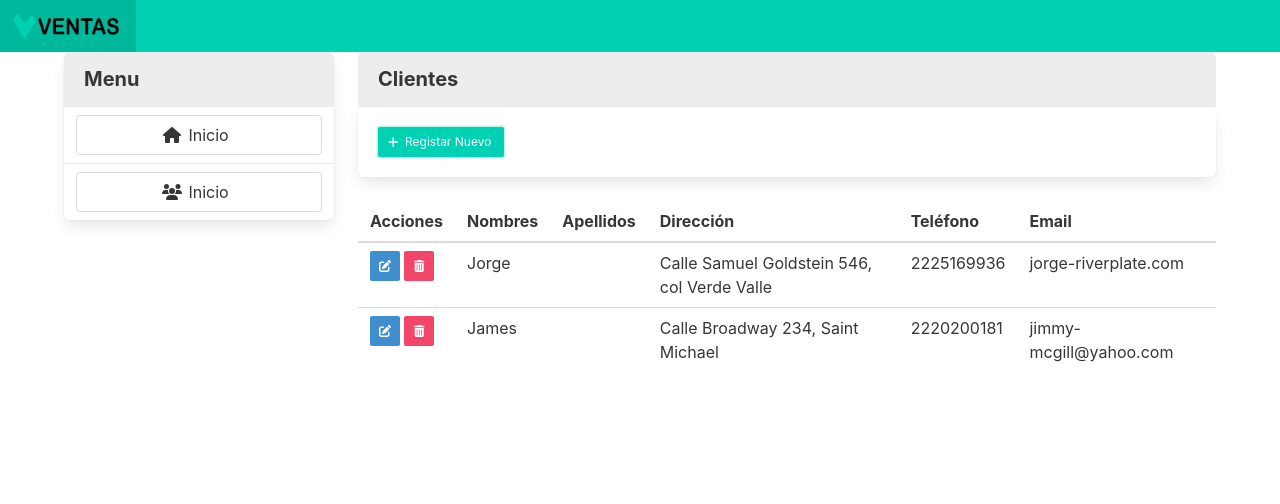
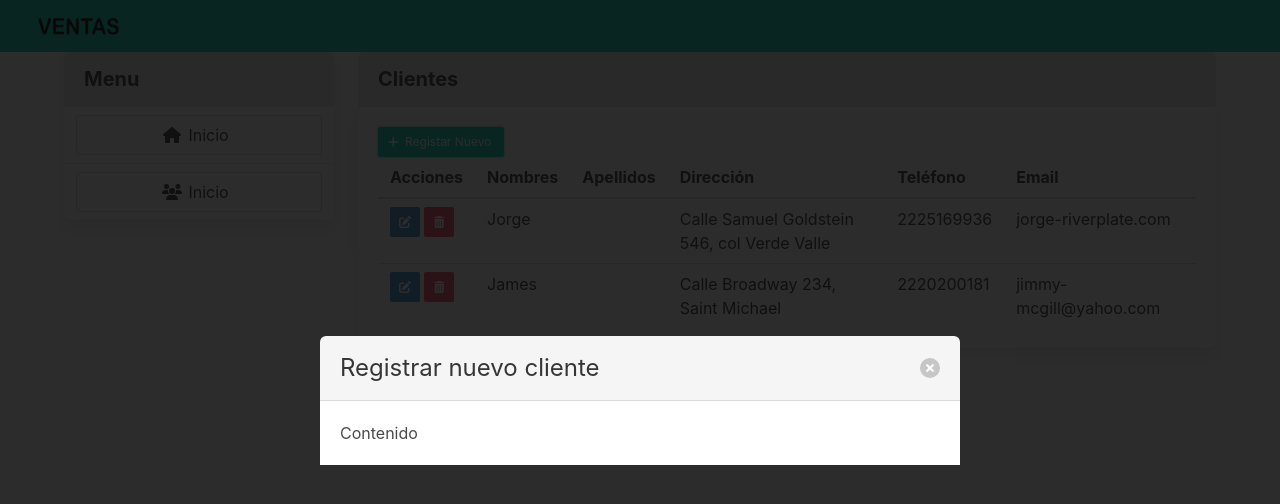
Before and after one commit to JorgeMeza93/frontend-app-ventas-react-spring, a React (Create React App) app: page /clientes in a window 1280 px wide. Both pictures are taken after a click on the button "Registar Nuevo". Shown: the top 504 px of the page. Built offline with nearby package versions, Linux system fonts and the light colour scheme.

Commit message:
Modal modificado correctamente

```diff
--- a/src/App.js
+++ b/src/App.js
@@ -4,16 +4,20 @@ import { BrowserRouter as Router, Routes, Route } from "react-router-dom";
 import Layout from "./components/Layout";
 import Home from "./components/pages/Home";
 import Clientes from "./components/pages/Clientes";
+import { ModalContextProvider } from "./components/context/ModalContext"
 
 function App() {
   return (
     <div className="App">
+      <ModalContextProvider>
         <Router>
           <Routes>
             <Route exact path="/" element={<Home/>} />
             <Route exact path="/clientes" element={<Clientes/>} />
           </Routes>
         </Router>
+      </ModalContextProvider>
+
     </div>
   );
 }
--- a/src/components/clientes/RowTablaCliente.jsx
+++ b/src/components/clientes/RowTablaCliente.jsx
@@ -1,9 +1,13 @@
 import React from 'react'
+import { useContext } from 'react';
+import { ModalContext } from '../context/ModalContext';
 
 const RowTablaCliente = ( {cliente} ) => {
+    const { showModal, modalTitle, setModalTitle, setShowModal} = useContext(ModalContext);
     const {nombre, apellidos, direccion, telefono, email} = cliente;
-    const modificarCliente = () => {
-        console.log("Modificando cliente");
+    const abrirModificarCliente = () => {
+        setModalTitle("Modificar cliente");
+        setShowModal(true);
     }
     const eliminarCliente = () => {
         console.log("Eliminando cliente");
@@ -14,7 +18,7 @@ const RowTablaCliente = ( {cliente} ) => {
             <button
                 className='button is-small is-info mr-1'
                 title='Modificar'
-                onClick={ () => modificarCliente() }
+                onClick={ () => abrirModificarCliente() }
                 >
                 <span className='icon is-email'>
                     <i className='fas fa-edit'></i>
--- /dev/null
+++ b/src/components/clientes/ToolbarCliente.jsx
@@ -0,0 +1,25 @@
+import React, { useContext } from 'react'
+import { ModalContext } from '../context/ModalContext';
+
+const ToolbarCliente = () => {
+    const { showModal, modalTitle, setModalTitle, setShowModal} = useContext(ModalContext);
+    const abrirModalCrear = () => {
+        setModalTitle("Registrar nuevo cliente");
+        setShowModal(true);
+    }
+    return (
+    <div className="container">
+        <button
+            className='button is-small is-primary'
+            onClick={ () => abrirModalCrear() }
+        >
+            <span className='icon is-email'>
+                <i className='fas fa-plus'></i>
+            </span>
+            <span>Registar Nuevo</span>
+        </button>
+    </div>
+  )
+}
+
+export default ToolbarCliente
--- /dev/null
+++ b/src/components/context/ModalContext.jsx
@@ -0,0 +1,19 @@
+import React, { createContext, useState } from 'react'
+
+export const ModalContext = createContext();
+export const ModalContextProvider = props => {
+    const [showModal, setShowModal] = useState(false);
+    const [modalTitle, setModalTitle] = useState("");
+    return (
+        <ModalContext.Provider
+            value={
+               { showModal,
+                modalTitle,
+                setShowModal,
+                setModalTitle}
+            }
+        >
+            {props.children}
+        </ModalContext.Provider>
+    )
+}
--- a/src/components/pages/Clientes.jsx
+++ b/src/components/pages/Clientes.jsx
@@ -1,6 +1,8 @@
 import React from 'react'
 import Tabla from '../clientes/Tabla'
+import ToolbarCliente from '../clientes/ToolbarCliente'
 import Layout from '../Layout'
+import Modal from './Modal'
 
 const Clientes = () => {
   return (
@@ -10,16 +12,10 @@ const Clientes = () => {
                 Clientes
             </div>
             <div className="box">
-                <div className="container">
-                    <button className='button is-small is-primary'>
-                        <span className='icon is-email'>
-                            <i className='fas fa-plus'></i>
-                        </span>
-                        <span>Registar Nuevo</span>
-                    </button>
-                </div>
+               <ToolbarCliente/>
+                <Tabla/>
             </div>
-            <Tabla/>
+            <Modal/>
         </Layout>
     </div>
   )
--- /dev/null
+++ b/src/components/pages/Modal.js
@@ -0,0 +1,36 @@
+import React, { useContext, useState } from 'react'
+import { ModalContext } from '../context/ModalContext';
+
+const Modal = () => {
+    const { showModal, modalTitle, setShowModal, setModalTitle} = useContext(ModalContext);
+
+  return (
+    <div>
+        <div className={`modal ${showModal ? "is-active" : ""}`}>
+            <div className="modal-background">
+
+            </div>
+            <div className="modal-card">
+                <header className='modal-card-head'>
+                    <p className='modal-card-title'>{modalTitle}</p>
+                    <button
+                        className='delete'
+                        aria-label='close'
+                        onClick={ () => {
+                            setShowModal(false)
+                            setModalTitle("");
+                        }}
+                    >
+
+                    </button>
+                </header>
+                <section className='modal-card-body'>
+                    Contenido
+                </section>
+            </div>
+        </div>
+    </div>
+  )
+}
+
+export default Modal
```
Lines whose indentation alone changed are shown as unchanged.
